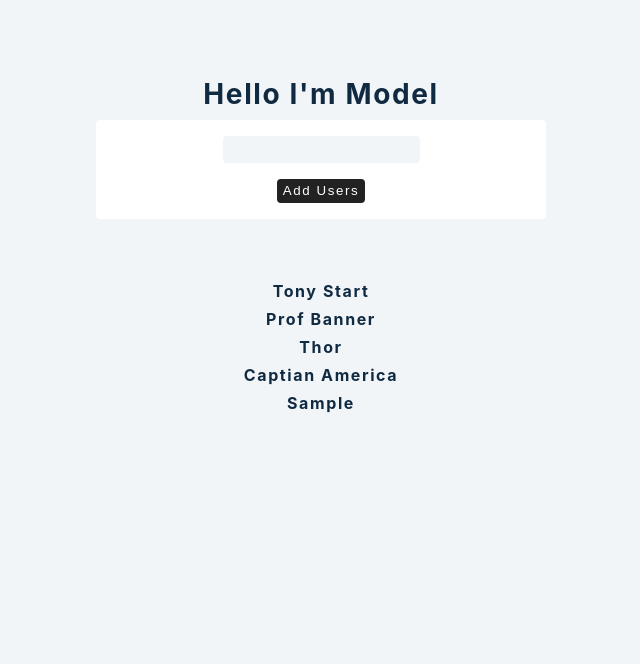
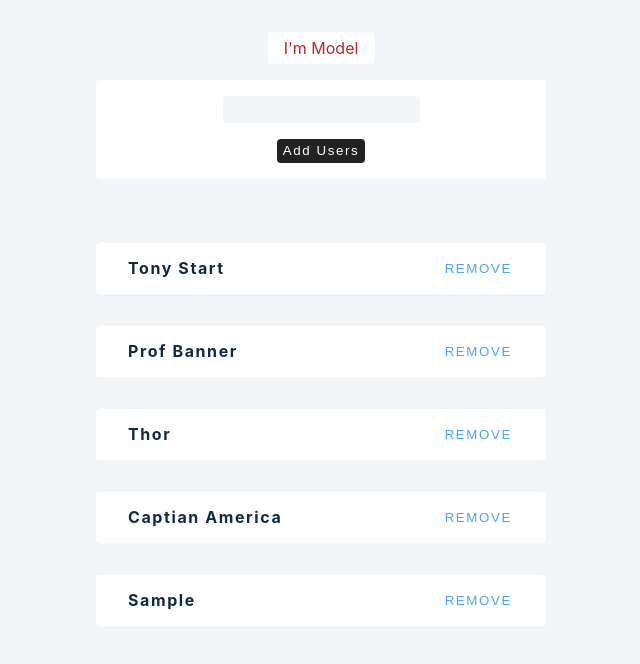
Before and after one commit to sagarva/advance-react, a React (Create React App) app: page / in a window 1280 px wide. Both pictures are taken after typing "Sample" into the empty fields and a click on the button "Add Users". Shown: the top 664 px of the page, without its empty margins (319-959 px from the left). Built offline with nearby package versions, Linux system fonts and the light colour scheme.

Commit message:
Reducer Example

```diff
--- /dev/null
+++ b/src/tutorial/Reducer/Reducer.js
@@ -0,0 +1,27 @@
+export const reducer = (state, action) =>{
+    if(action.type=="ADD_ITEM"){
+        const newPeople = [...state.people, action.payload];
+        return {
+            ...state,
+            people:newPeople,
+            isModalOpen:true,
+            modalContent:"Item Added",
+        }
+    }
+    if(action.type ==="No_VALUE"){
+        return{
+            ...state, isModalOpen:true, modalContent:"Please Enter Value"
+        };
+
+    }
+    if (action.type === "CLOSE_MODAL"){
+        return{...state, isModalOpen:false};
+    }
+    if(action.type ==="REMOVE_ITEM"){
+        const newPeople =state.people.filter(
+            (person) => person.id !== action.payload
+        );
+        return{...state, people:newPeople};
+    }
+    throw new Error("No Matching Action Type")
+}
--- a/src/tutorial/Reducer/index.js
+++ b/src/tutorial/Reducer/index.js
@@ -1,27 +1,43 @@
 import React,{useState, useReducer} from 'react';
-import Modal from './model';
+import Modal from './modal';
 import {data} from "../data"
+//import reducer
+import { reducer } from './Reducer';
+
+
+const defaultState = {
+    people:data,
+    isModalOpen: false,
+    modalContent:""
+}
+
 
 function Index() {
     const [name, setName] = useState("")   //use state to take name input
-    const [people, setPeople] = useState(data)   //we have created a program where we are taking values from user and displayed the same
-    const [showModal, setShowModal] = useState(false);
+    const [state, dispatch] = useReducer(reducer, defaultState)
+    //const [people, setPeople] = useState(data)   //we have created a program where we are taking values from user and displayed the same
+    //const [showModal, setShowModal] = useState(false);
 
     const handleSubmit = (e) => {
         e.preventDefault();
         if(name){
-            setShowModal(true);
-            setPeople([...people,{id:new Date().getTime().toString(), name}]);
-            setName('')
+            const newItem = {id: new Date().getTime().toString(), name};
+
+            dispatch({type:"ADD_ITEM", payload:newItem});
+            setName("");
         }
         else{
-            setShowModal(true)
+            dispatch({type: "NO_VALUE"});
         }
+
+    }
+    const closeModal =() =>{
+        dispatch({type:'CLOSE_MODAL'})
     }
 
     return (
         <>
-        {showModal && <Modal /> }
+        {state.isModalOpen && (<Modal closeModal={closeModal} modalContent={state.modalContent}/> )}
         <form onSubmit={handleSubmit} className="form">
             <div>
                 <input type='text' value={name} onChange={(e) => setName(e.target.value)}/>
@@ -29,10 +45,13 @@ function Index() {
             </div>
             <button type='submit'>Add Users</button>
         </form>
-        {people.map((person) =>{
+        {state.people.map((person) =>{
             return<>
-                <div key={person.id}>
+                <div key={person.id} className="item">
                     <h4>{person.name}</h4>
+                    <button onClick={()=> dispatch({type:"REMOVE_ITEM", payload: person.id})}>
+                        REMOVE
+                    </button>
                 </div>
             </>
         })}
--- /dev/null
+++ b/src/tutorial/Reducer/modal.js
@@ -0,0 +1,14 @@
+import React from 'react'
+
+function Modal() {
+    return (
+        <>
+        <div className="modal">
+            <p>I'm Model</p>
+
+        </div>
+        </>
+    )
+}
+
+export default Modal
```
